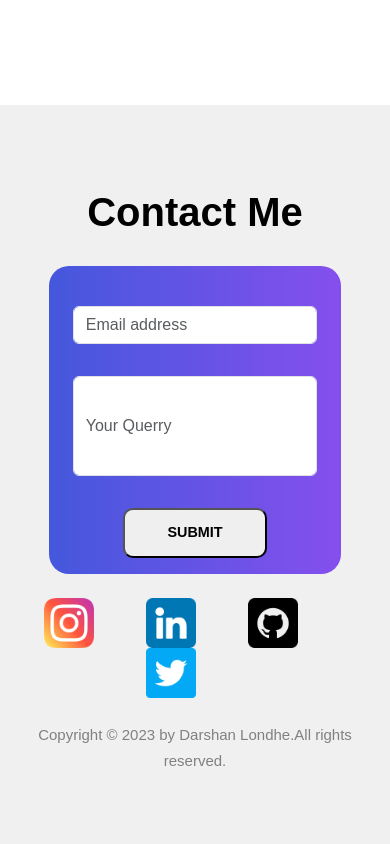
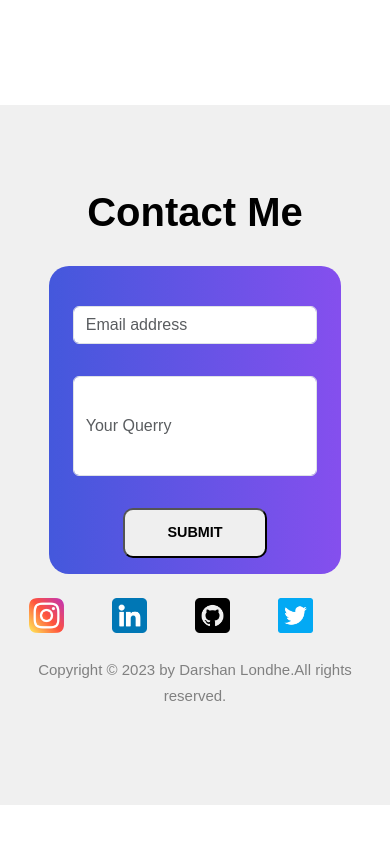
Before and after one commit to Darshan2605/Portfolio, a plain HTML site: page index.html in a window 390 px wide. Shown: the part 5040-5884 px from the top of the page. After the commit the page ends 5845 px from the top, so only its background shows below. Drawn offline with nearby package versions, Linux system fonts and the light colour scheme.

Commit message:
social-media-changes

```diff
--- a/responsive.css
+++ b/responsive.css
@@ -23,9 +23,13 @@
   }
 }
 
-@media (max-width: 767px) {
+@media (max-width: 500px) {
   /* custom css */
   section {
     padding: 5rem 0;
   }
+  .social-media a img {
+    width: 35px;
+    height: 35px;
+  }
 }
--- a/style.css
+++ b/style.css
@@ -221,6 +221,10 @@ p {
 .querry-area {
   height: 100px;
 }
+.social-media {
+  display: flex;
+  justify-content: center;
+}
 .social-media a {
   display: inline-block;
 }
```
